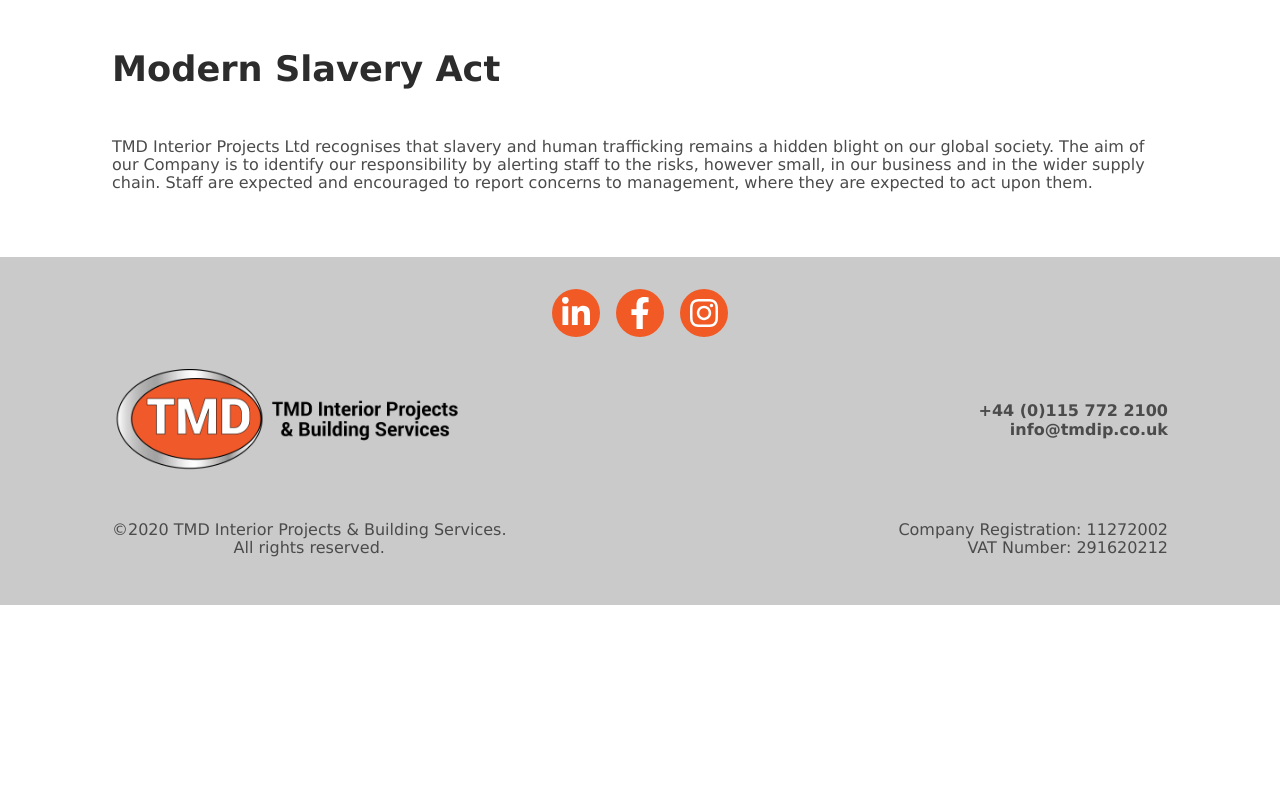
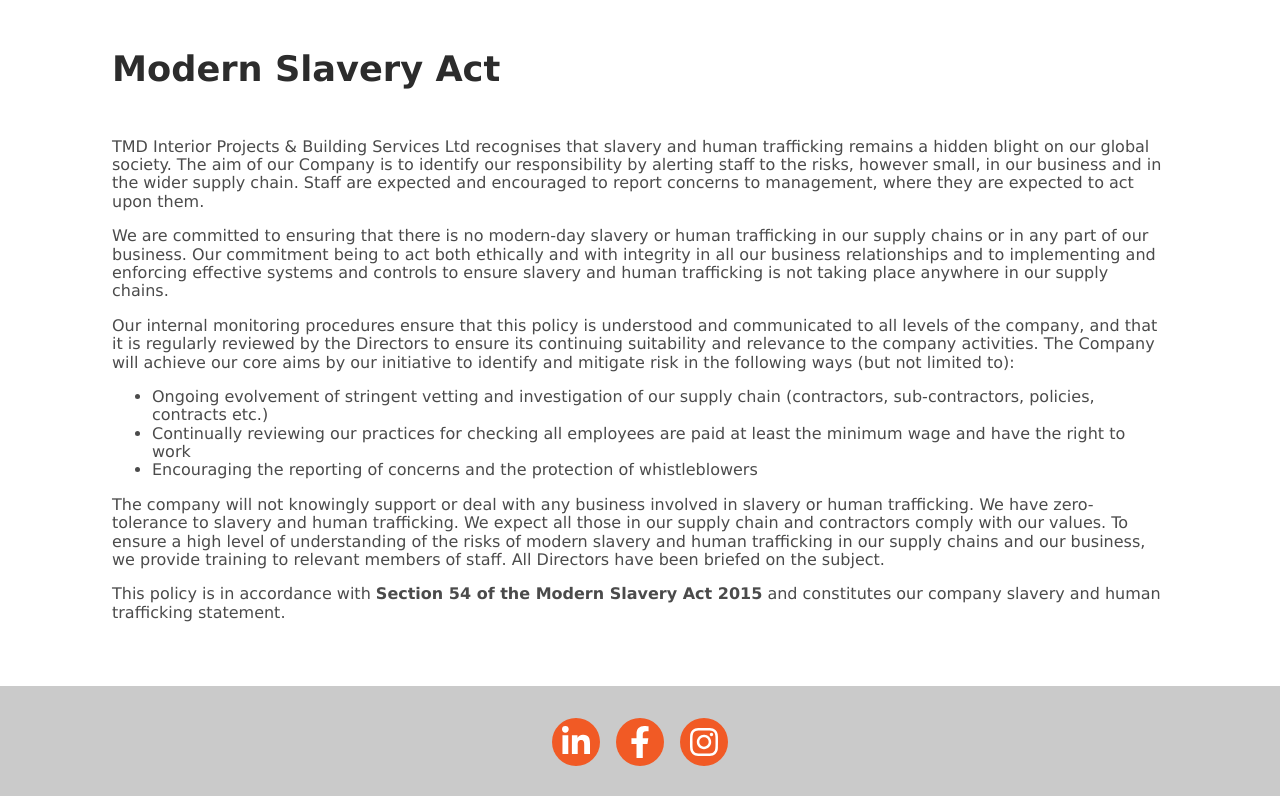
Before and after one commit to jackdomleo7/tmdip.co.uk, a Vue app: page /policies/modern-slavery-act in a window 1280 px wide. Shown: the part 460-1256 px from the top of the page. Before the commit the page ends 1065 px from the top, so only its background shows below. Built offline with nearby package versions, Linux system fonts and the light colour scheme.

Commit message:
Modern Slavery Act page

```diff
--- a/src/components/SiteLink.vue
+++ b/src/components/SiteLink.vue
@@ -9,7 +9,7 @@
     :target="type === 'external' || type === 'social' ? '_blank' : null"
     :rel="
       type === 'external' || type === 'email'
-        ? 'nofollow'
+        ? 'nofollow noreferrer'
         : type === 'tel'
         ? 'noopener noreferrer'
         : null
--- a/src/helpers/companyInfo.ts
+++ b/src/helpers/companyInfo.ts
@@ -11,6 +11,10 @@ export default class CompanyInfo {
 
   public static get companyName(): string {
     return process.env.VUE_APP_NAME;
+  }
+
+  public static get companyNameWithLtd(): string {
+    return this.companyName + ' Ltd';
   }
 
   public static get companyRegistration(): string {
--- a/src/layout/FooterBar.vue
+++ b/src/layout/FooterBar.vue
@@ -35,7 +35,7 @@
       <div class="footer__row">
         <p>
           &copy;<time :datetime="year">{{ year }}</time>
-          {{ companyName }}.<br />All rights reserved.
+          {{ companyNameWithLtd }}.<br />All rights reserved.
         </p>
         <p>
           Company Registration: {{ companyRegistration }}
@@ -78,6 +78,10 @@ export default class FooterBar extends Vue {
 
   private get companyName(): string {
     return CompanyInfo.companyName;
+  }
+
+  private get companyNameWithLtd(): string {
+    return CompanyInfo.companyNameWithLtd;
   }
 
   private get companyRegistration(): string {
--- a/src/router.ts
+++ b/src/router.ts
@@ -34,14 +34,23 @@ export default class Router implements RouterOptions {
     {
       path: '/policies/modern-slavery-act',
       name: Routes.ModernSlaveryAct,
-      component: () => import("@/views/Policies/ModernSlaveryAct.vue")
+      component: () => import("@/views/Policies/ModernSlaveryAct.vue"),
+      meta: {
+        title: "Modern Slavery Act"
+      }
     },
+    // Redirects
+    {
+      path: '/modern-slavery-act',
+      redirect: { name: Routes.ModernSlaveryAct }
+    },
+    // Page not found
     {
       path: "*",
       name: Routes.PageNotFound,
       component: () => import("@/views/PageNotFound.vue"),
       meta: {
-        title: "Page not found"
+        title: "Page Not Found"
       }
     }
   ];
--- a/src/views/Policies/ModernSlaveryAct.vue
+++ b/src/views/Policies/ModernSlaveryAct.vue
@@ -2,7 +2,30 @@
   <page-content header="Modern Slavery Act">
     <article>
       <p>
-        TMD Interior Projects Ltd recognises that slavery and human trafficking remains a hidden blight on our global society. The aim of our Company is to identify our responsibility by alerting staff to the risks, however small, in our business and in the wider supply chain. Staff are expected and encouraged to report concerns to management, where they are expected to act upon them.
+        {{ companyNameWithLtd }} recognises that slavery and human trafficking remains a hidden blight on our global society. The aim of our Company is to identify our responsibility by alerting staff to the risks, however small, in our business and in the wider supply chain. Staff are expected and encouraged to report concerns to management, where they are expected to act upon them.
+      </p>
+      <p>
+        We are committed to ensuring that there is no modern-day slavery or human trafficking in our supply chains or in any part of our business. Our commitment being to act both ethically and with integrity in all our business relationships and to implementing and enforcing effective systems and controls to ensure slavery and human trafficking is not taking place anywhere in our supply chains.
+      </p>
+      <p>
+        Our internal monitoring procedures ensure that this policy is understood and communicated to all levels of the company, and that it is regularly reviewed by the Directors to ensure its continuing suitability and relevance to the company activities.  The Company will achieve our core aims by our initiative to identify and mitigate risk in the following ways (but not limited to):
+        <ul>
+          <li>
+             Ongoing evolvement of stringent vetting and investigation of our supply chain (contractors, sub-contractors, policies, contracts etc.)
+          </li>
+          <li>
+            Continually reviewing our practices for checking all employees are paid at least the minimum wage and have the right to work
+          </li>
+          <li>
+            Encouraging the reporting of concerns and the protection of whistleblowers
+          </li>
+        </ul>
+      </p>
+      <p>
+        The company will not knowingly support or deal with any business involved in slavery or human trafficking.  We have zero-tolerance to slavery and human trafficking. We expect all those in our supply chain and contractors comply with our values. To ensure a high level of understanding of the risks of modern slavery and human trafficking in our supply chains and our business, we provide training to relevant members of staff.  All Directors have been briefed on the subject.
+      </p>
+      <p>
+        This policy is in accordance with <site-link type="external" link="https://www.legislation.gov.uk/ukpga/2015/30/contents/enacted">Section 54 of the Modern Slavery Act <time datetime="2015">2015</time></site-link> and constitutes our company slavery and human trafficking statement.
       </p>
     </article>
   </page-content>
@@ -18,7 +41,11 @@ import CompanyInfo from "@/helpers/companyInfo";
 @Component({
   components: { PageContent, SiteLink }
 })
-export default class ModernSlaveryAct extends Vue {}
+export default class ModernSlaveryAct extends Vue {
+  private get companyNameWithLtd(): string {
+    return CompanyInfo.companyNameWithLtd;
+  }
+}
 </script>
 
 <style lang="scss" scoped></style>
```
Also changed, not shown: public/assets/svg-sprite.svg.
